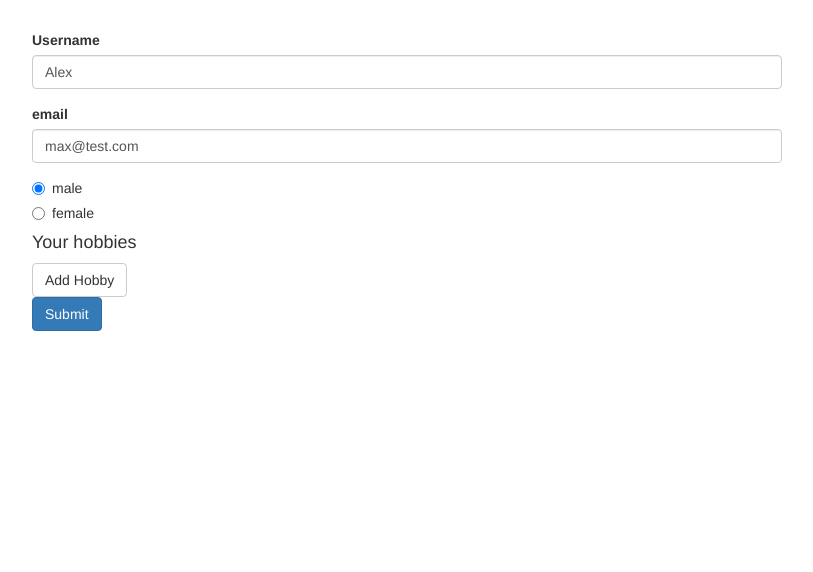
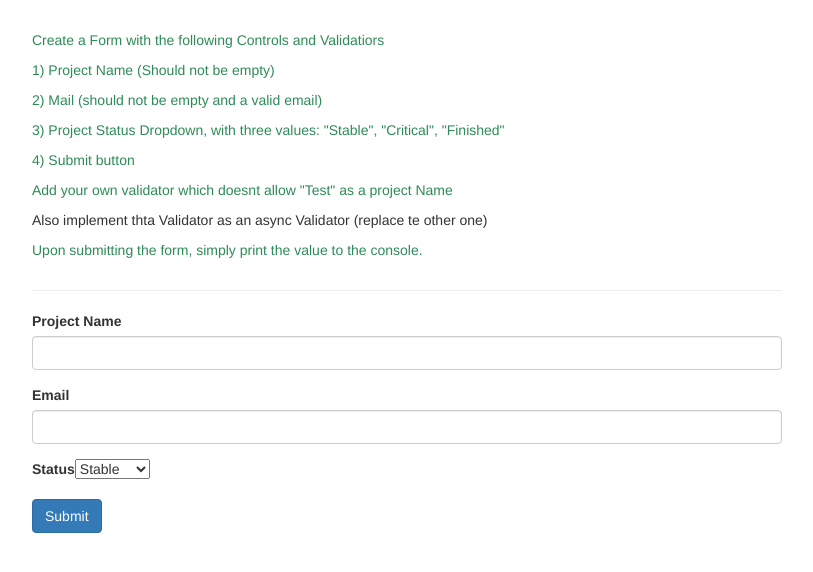
Before and after one commit to alexandrupp/angularShoppingList, an Angular app: page / in a window 1280 px wide. Shown: the top 572 px of the page, without its empty margins (233-1046 px from the left). Built offline with nearby package versions, Linux system fonts and the light colour scheme.

Commit message:
My Assignment Solution

```diff
--- a/src/app/app.component.html
+++ b/src/app/app.component.html
@@ -1,4 +1,51 @@
 <div class="container">
+    <div class="row">
+        <div class="col-xs-12 col-sm-10 col-md-8 col-sm-offset-1 col-md-offset-2">
+            <p style="color:seagreen">Create a Form with the following Controls and Validatiors</p>
+            <p style="color:seagreen">1) Project Name (Should not be empty)</p>
+            <p style="color:seagreen">2) Mail (should not be empty and a valid email)</p>
+            <p style="color:seagreen">3) Project Status Dropdown, with three values: "Stable", "Critical", "Finished"</p>
+            <p style="color:seagreen">4) Submit button</p>
+            <p style="color:seagreen">Add your own validator which doesnt allow "Test" as a project Name</p>
+            <p>Also implement thta Validator as an async Validator (replace te other one)</p>
+            <p style="color:seagreen">Upon submitting the form, simply print the value to the console.</p>
+        </div>
+    </div>
+    <div class="row">
+        <div class="col-xs-12 col-sm-10 col-md-8 col-sm-offset-1 col-md-offset-2">
+            <hr>
+            <form [formGroup]="projectStatusForm" (ngSubmit)="onSubmit()">
+                <div class="form-group">
+                    <label>Project Name</label>
+                    <input type="text" class="form-control" formControlName="name">
+                    <span style="color:red" *ngIf="
+                      !projectStatusForm.get('name').valid &&
+                      projectStatusForm.get('name').touched">
+                        <span *ngIf="projectStatusForm.get('name').errors['required']">Project Name field is required!</span>
+                    <span *ngIf="projectStatusForm.get('name').errors['projectNameIsForbidden']">This project Name field is forbidden!</span>
+                    </span>
+                </div>
+                <div class="form-group">
+                    <label>Email</label>
+                    <input type="text" class="form-control" formControlName="email">
+                    <p style="color:red" *ngIf="
+                    !projectStatusForm.get('email').valid &&
+                    projectStatusForm.get('email').errors['required'] &&
+                    projectStatusForm.get('email').touched">Email field is required!</p>
+                </div>
+                <div class="form-group">
+                    <label>Status</label>
+                    <select>
+                      <option *ngFor="let status of statuses" [value]="status" class="form-control">{{status}}</option>
+                  </select>
+                </div>
+                <button class="btn btn-primary" type="submit">Submit</button>
+            </form>
+        </div>
+    </div>
+</div>
+
+<!-- <div class="container">
     <div class="row">
         <div class="col-xs-12 col-sm-10 col-md-8 col-sm-offset-1 col-md-offset-2">
             <form [formGroup]="signupForm" (ngSubmit)="onSubmit()">
@@ -38,4 +85,4 @@
             </form>
         </div>
     </div>
-</div>
+</div> -->
--- a/src/app/app.component.ts
+++ b/src/app/app.component.ts
@@ -8,69 +8,94 @@ import { Observable } from 'rxjs';
   styleUrls: ['./app.component.css']
 })
 export class AppComponent implements OnInit {
-  genders = ['male', 'female'];
-  signupForm: FormGroup;
-  forbiddenUsernames = ["Chris", "Ana"];
+
+  statuses = ["Stable", "Critical", "Finished"];
+  projectStatusForm: FormGroup;
+  forbiddenProjectNames = ["Test", "abc"];
 
   ngOnInit() {
-    this.signupForm = new FormGroup({
-      "userData": new FormGroup({
-        "username": new FormControl(null, [Validators.required, this.forbiddenNames.bind(this)]),
-        "email": new FormControl(null, [Validators.required, Validators.email], /*this.forbiddenEmails*/), // Argument is not assignable to parameter of type 'AsyncValidatorFn | AsyncValidatorFn[] | null | undefined'
-      }),
-      "gender": new FormControl("male"),
-      "hobbies": new FormArray([]),
-    });
-    //this.signupForm.valueChanges.subscribe((value)=>{console.log(value)});
-    this.signupForm.statusChanges.subscribe((status) => { console.log(status) });
-    this.signupForm.setValue({
-      "userData": {
-        "username": "Max",
-        "email": "max@test.com",
-      },
-      "gender": "male",
-      "hobbies": []
-    });
-    this.signupForm.patchValue({
-      "userData": {
-        "username": "Alex",
-      }
-    });
+    this.projectStatusForm = new FormGroup({
+      "name": new FormControl(null, [Validators.required, this.forbiddenProjectName.bind(this)]),
+      "email": new FormControl(null, [Validators.required, Validators.email]),
+      "status": new FormControl(null),
+    })
   }
 
   onSubmit() {
-    console.log(this.signupForm);
-    this.signupForm.reset({"gender": "male"});
+    console.log(this.projectStatusForm);
   }
 
-  onAddHobby() {
-    const control = new FormControl(null, Validators.required);
-    (<FormArray>this.signupForm.get("hobbies")).push(control);
-  }
 
-  getControls() {
-    return (<FormArray>this.signupForm.get("hobbies")).controls;
-  }
-
-  forbiddenNames(control: FormControl): { [s: string]: boolean } | null {
-    if (this.forbiddenUsernames.indexOf(control.value) !== -1) {
-      return { "nameIsForbidden": true };
+  forbiddenProjectName(control: FormControl): { [s: string]: boolean } | null {
+    if (this.forbiddenProjectNames.indexOf(control.value) !== -1) {
+      return { "projectNameIsForbidden": true }
     }
     return null;
   }
 
-  forbiddenEmails(control: FormControl): Promise<ValidationErrors | null> | Observable<ValidationErrors | null> {
-    const promise = new Promise<any>((resolve, reject) => {
-      setTimeout(() => {
-        if (control.value === "test@test.com") {
-          resolve({ "emailIsForbidden": true });
-        }
-        else {
-          resolve(null);
-        }
-      }, 1500);
-    });
+  // genders = ['male', 'female'];
+  // signupForm: FormGroup;
+  // forbiddenUsernames = ["Chris", "Ana"];
 
-    return promise;
-  }
+  // ngOnInit() {
+  //   this.signupForm = new FormGroup({
+  //     "userData": new FormGroup({
+  //       "username": new FormControl(null, [Validators.required, this.forbiddenNames.bind(this)]),
+  //       "email": new FormControl(null, [Validators.required, Validators.email], /*this.forbiddenEmails*/), // Argument is not assignable to parameter of type 'AsyncValidatorFn | AsyncValidatorFn[] | null | undefined'
+  //     }),
+  //     "gender": new FormControl("male"),
+  //     "hobbies": new FormArray([]),
+  //   });
+  //   //this.signupForm.valueChanges.subscribe((value)=>{console.log(value)});
+  //   this.signupForm.statusChanges.subscribe((status) => { console.log(status) });
+  //   this.signupForm.setValue({
+  //     "userData": {
+  //       "username": "Max",
+  //       "email": "max@test.com",
+  //     },
+  //     "gender": "male",
+  //     "hobbies": []
+  //   });
+  //   this.signupForm.patchValue({
+  //     "userData": {
+  //       "username": "Alex",
+  //     }
+  //   });
+  // }
+
+  // onSubmit() {
+  //   console.log(this.signupForm);
+  //   this.signupForm.reset({"gender": "male"});
+  // }
+
+  // onAddHobby() {
+  //   const control = new FormControl(null, Validators.required);
+  //   (<FormArray>this.signupForm.get("hobbies")).push(control);
+  // }
+
+  // getControls() {
+  //   return (<FormArray>this.signupForm.get("hobbies")).controls;
+  // }
+
+  // forbiddenNames(control: FormControl): { [s: string]: boolean } | null {
+  //   if (this.forbiddenUsernames.indexOf(control.value) !== -1) {
+  //     return { "nameIsForbidden": true };
+  //   }
+  //   return null;
+  // }
+
+  // forbiddenEmails(control: FormControl): Promise<ValidationErrors | null> | Observable<ValidationErrors | null> {
+  //   const promise = new Promise<any>((resolve, reject) => {
+  //     setTimeout(() => {
+  //       if (control.value === "test@test.com") {
+  //         resolve({ "emailIsForbidden": true });
+  //       }
+  //       else {
+  //         resolve(null);
+  //       }
+  //     }, 1500);
+  //   });
+
+  //   return promise;
+  // }
 }
```
